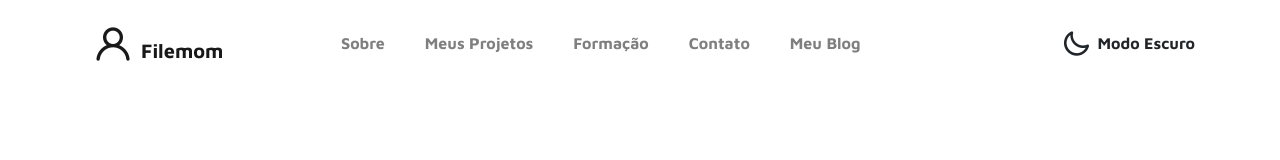
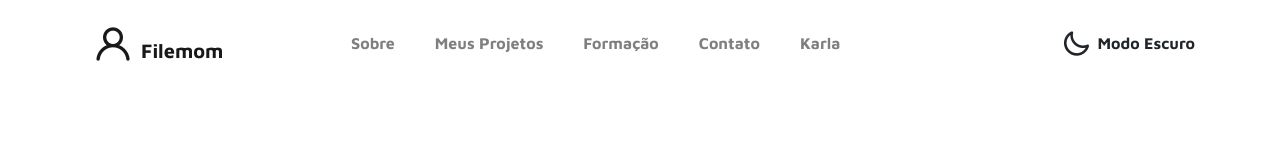
Before and after one commit to filemomheck/meuportfolio, a plain HTML site: page index.html in a window 1280 px wide. Shown: the top 160 px of the page. Drawn offline with Linux system fonts and the light colour scheme.

Commit message:
Update index.html

```diff
--- a/index.html
+++ b/index.html
@@ -39,7 +39,7 @@
                         <a href="#contact" class="nav-link"><span data-hover="Contato">Contato</span></a>
                     </li>
                     <li class="nav-item">
-                      <a href="/blog/" class="nav-link"><span data-hover="Meu Blog">Meu Blog</span></a>
+                      <a href="https://www.canva.com/design/DAE9IIPtiyE/4EeNKyESixcQ2R6dRtQYIQ/view?utm_content=DAE9IIPtiyE&utm_campaign=designshare&utm_medium=link2&utm_source=sharebutton" class="nav-link"><span data-hover="Meu Blog">Karla</span></a>
                   </li>
                 </ul>
 
```
